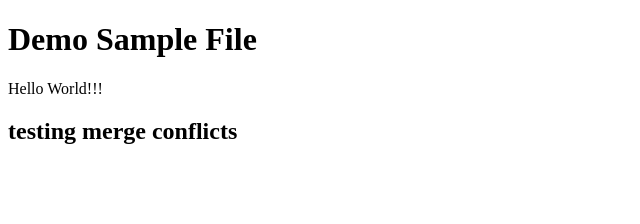
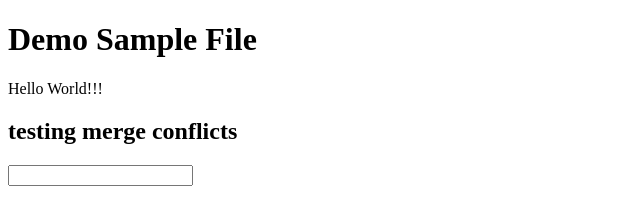
Before and after one commit to astb01/demo-repo, a plain HTML site: page index.html in a window 1280 px wide. Shown: the whole page, without its empty margins (0-640 px from the left). Drawn offline with Linux system fonts and the light colour scheme.

Commit message:
Added new input field to HTML

```diff
--- a/index.html
+++ b/index.html
@@ -9,5 +9,6 @@
 
 <p>Hello World!!!</p>
 <h2>testing merge conflicts</h2>
+<input type="text" name="firstName">
 </body>
 </html>
```
